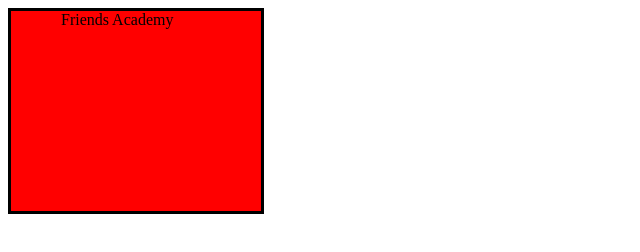
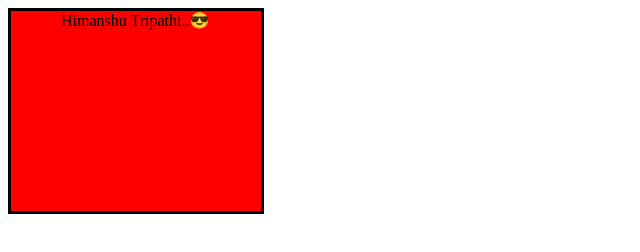
Before and after one commit to TripathiHemendra/Web_development, a plain HTML site: page Day3.css basic/9.html in a window 1280 px wide. Shown: the full height of the page, 0-640 px from the left. Drawn offline with Linux system fonts and the light colour scheme.

Commit message:
Web_development

```diff
--- a/Day3.css basic/9.html
+++ b/Day3.css basic/9.html
@@ -14,6 +14,6 @@
   </style>
   </head>
   <body>
-  <p id="abc">Friends Academy</p>
+  <p id="abc">Himanshu Tripathi..😎</p>
   </body>
   </html>
```
